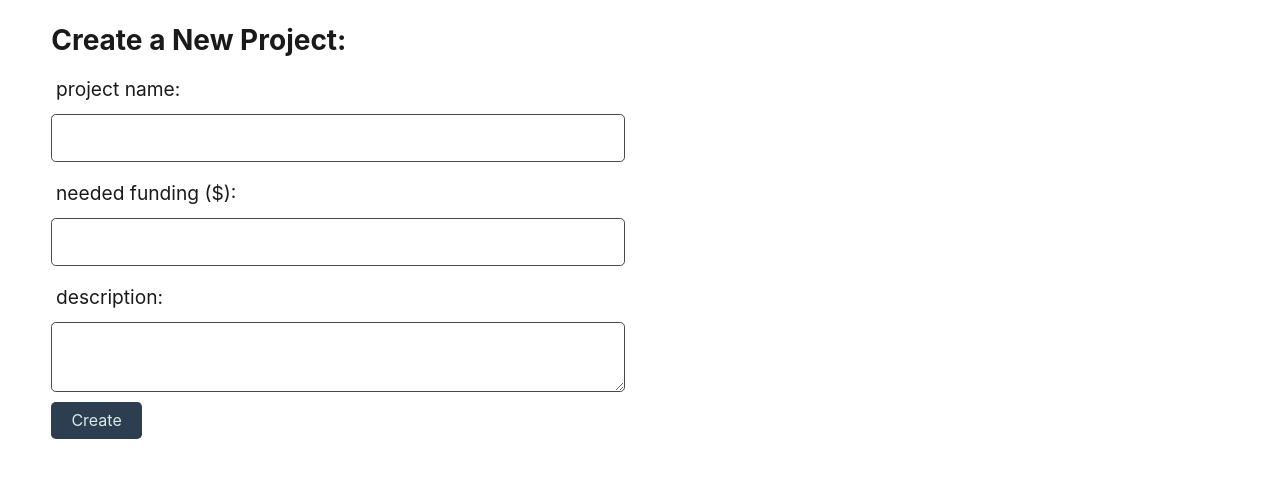
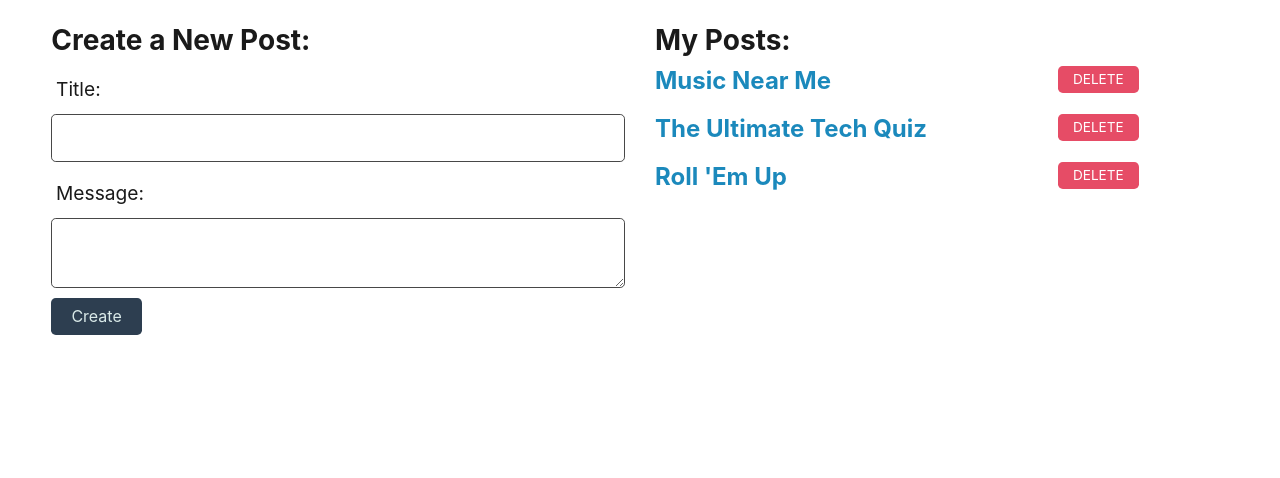
Before and after one commit to BunggoyLearn/WebSmith, a Node server app: template views/profile.handlebars in a window 1280 px wide. Shown: the part 138-616 px from the top of the page. Run offline with Node 20, Linux system fonts and the light colour scheme; the template is opened without the code that fills it: values that come from a table or form of the project are taken from there, others are empty; data comes from the database, SQL or seed files in the repository; some libraries are stand-ins or nearby versions.

Commit message:
Fixed Profile.js

```diff
--- a/controllers/homeRoutes.js
+++ b/controllers/homeRoutes.js
@@ -56,7 +56,7 @@ router.get('/profile', withAuth, async (req, res) => {
     // Find the logged in user based on the session ID
     const userData = await User.findByPk(req.session.user_id, {
       attributes: { exclude: ['password'] },
-      include: [{ model: Project }],
+      include: [{ model: Post }],
     });
 
     const user = userData.get({ plain: true });
--- a/models/User.js
+++ b/models/User.js
@@ -32,7 +32,7 @@ User.init(
       type: DataTypes.STRING,
       allowNull: false,
       validate: {
-        len: [8],
+        len: [5],
       },
     },
   },
--- a/public/js/profile.js
+++ b/public/js/profile.js
@@ -1,12 +1,11 @@
 const newFormHandler = async (event) => {
     event.preventDefault();
 
-    const name = document.querySelector('#project-name').value.trim();
-    const needed_funding = document.querySelector('#project-funding').value.trim();
-    const description = document.querySelector('#project-desc').value.trim();
+    const name = document.querySelector('#post-title').value.trim();
+    const description = document.querySelector('#post-msg').value.trim();
 
     if (name && description) {
-        const response = await fetch(`/api/projects`, {
+        const response = await fetch(`/api/posts`, {
             method: 'POST',
             body: JSON.stringify({ name, description }),
             headers: {
@@ -17,7 +16,7 @@ const newFormHandler = async (event) => {
         if (response.ok) {
             document.location.replace('/profile');
         } else {
-            alert('Failed to create project');
+            alert('Failed to create post');
         }
     }
 };
@@ -26,22 +25,22 @@ const delButtonHandler = async (event) => {
     if (event.target.hasAttribute('data-id')) {
         const id = event.target.getAttribute('data-id');
 
-        const response = await fetch(`/api/projects/${id}`, {
+        const response = await fetch(`/api/posts/${id}`, {
             method: 'DELETE',
         });
 
         if (response.ok) {
             document.location.replace('/profile');
         } else {
-            alert('Failed to delete project');
+            alert('Failed to delete post');
         }
     }
 };
 
 document
-    .querySelector('.new-project-form')
+    .querySelector('.new-post-form')
     .addEventListener('submit', newFormHandler);
 
 document
-    .querySelector('.project-list')
+    .querySelector('.post-list')
     .addEventListener('click', delButtonHandler);
--- a/views/profile.handlebars
+++ b/views/profile.handlebars
@@ -6,20 +6,16 @@
 
 <div class="row mt-4">
     <div class="col-md-6">
-        <h3>Create a New Project:</h3>
+        <h3>Create a New Post:</h3>
 
-        <form class="form new-project-form">
+        <form class="form new-post-form">
             <div class="form-group">
-                <label for="project-name">project name:</label>
-                <input class="form-input" type="text" id="project-name" name="project-name" />
+                <label for="post-title">Title:</label>
+                <input class="form-input" type="text" id="post-title" name="post-title" />
             </div>
             <div class="form-group">
-                <label for="project-funding">needed funding ($):</label>
-                <input class="form-input" type="number" id="project-funding" name="project-funding" />
-            </div>
-            <div class="form-group">
-                <label for="project-desc">description:</label>
-                <textarea class="form-input" id="project-desc" name="project-desc"></textarea>
+                <label for="post-msg">Message:</label>
+                <textarea class="form-input" id="post-msg" name="post-msg"></textarea>
             </div>
             <div class="form-group">
                 <button type="submit" class="btn btn-primary">Create</button>
@@ -27,17 +23,17 @@
         </form>
     </div>
 
-    {{#if projects.length}}
-    <div class="col-md-6 project-list">
-        <h3>Current Projects:</h3>
+    {{#if posts.length}}
+    <div class="col-md-6 post-list">
+        <h3>My Posts:</h3>
 
-        {{#each projects as |project|}}
+        {{#each posts as |post|}}
         <div class="row mb-2">
             <div class="col-md-8">
-                <h4><a href="/project/{{project.id}}">{{project.name}}</a></h4>
+                <h4><a href="/project/{{post.id}}">{{post.title}}</a></h4>
             </div>
             <div class="col-md-4">
-                <button class="btn btn-sm btn-danger" data-id="{{project.id}}">DELETE</button>
+                <button class="btn btn-sm btn-danger" data-id="{{post.id}}">DELETE</button>
             </div>
         </div>
         {{/each}}
```
